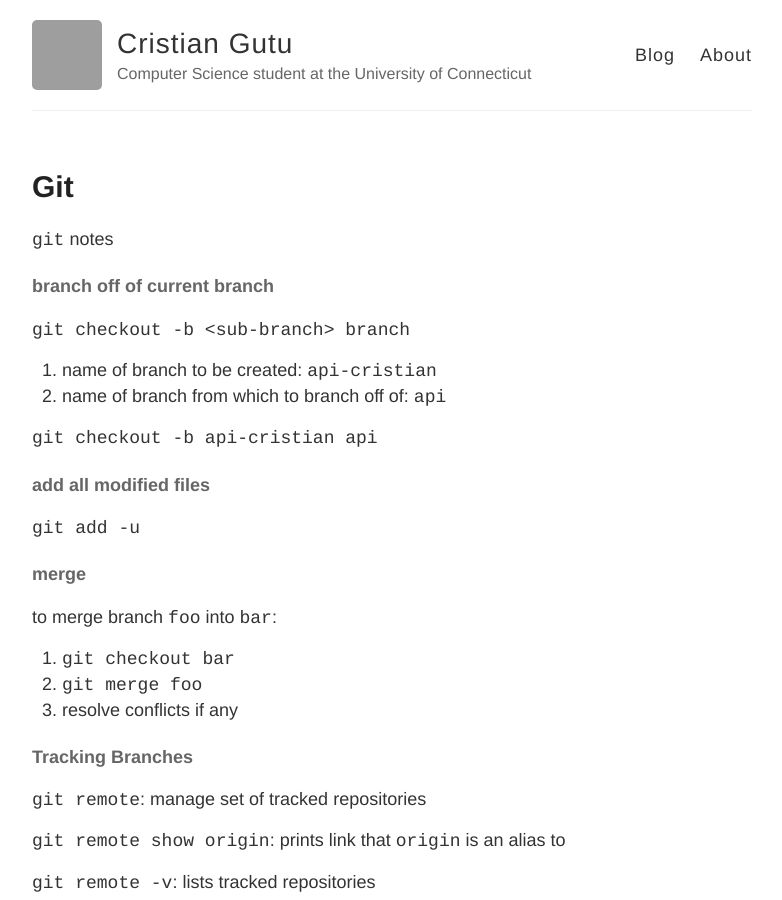
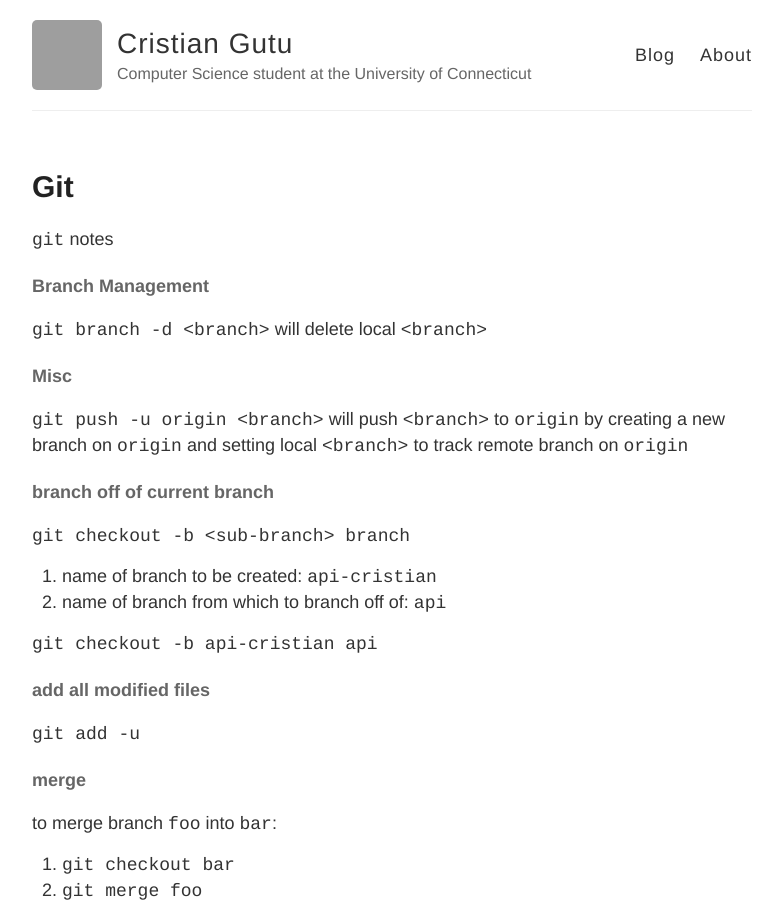
Before and after one commit to gutucristian/gutucristian.github.io, a Jekyll site: the page built from _posts/2020-03-15-git.md, in a window 1280 px wide and 900 px high. Shown: the whole window, without its empty margins (248-1030 px from the left). Built offline with Jekyll 4.4.1, drawn with Linux system fonts in a browser that asks for light colours; our own code applies the rules of GitHub Pages for plain Markdown files; grey boxes are pictures that could not be loaded.

Commit message:
Update 2020-03-15-git.md

```diff
--- a/_posts/2020-03-15-git.md
+++ b/_posts/2020-03-15-git.md
@@ -1,4 +1,12 @@
 `git` notes
+
+#### Branch Management
+
+`git branch -d <branch>` will delete local `<branch>`
+
+#### Misc
+
+`git push -u origin <branch>` will push `<branch>` to `origin` by creating a new branch on `origin` and setting local `<branch>` to track remote branch on `origin`
 
 #### branch off of current branch
 
```
